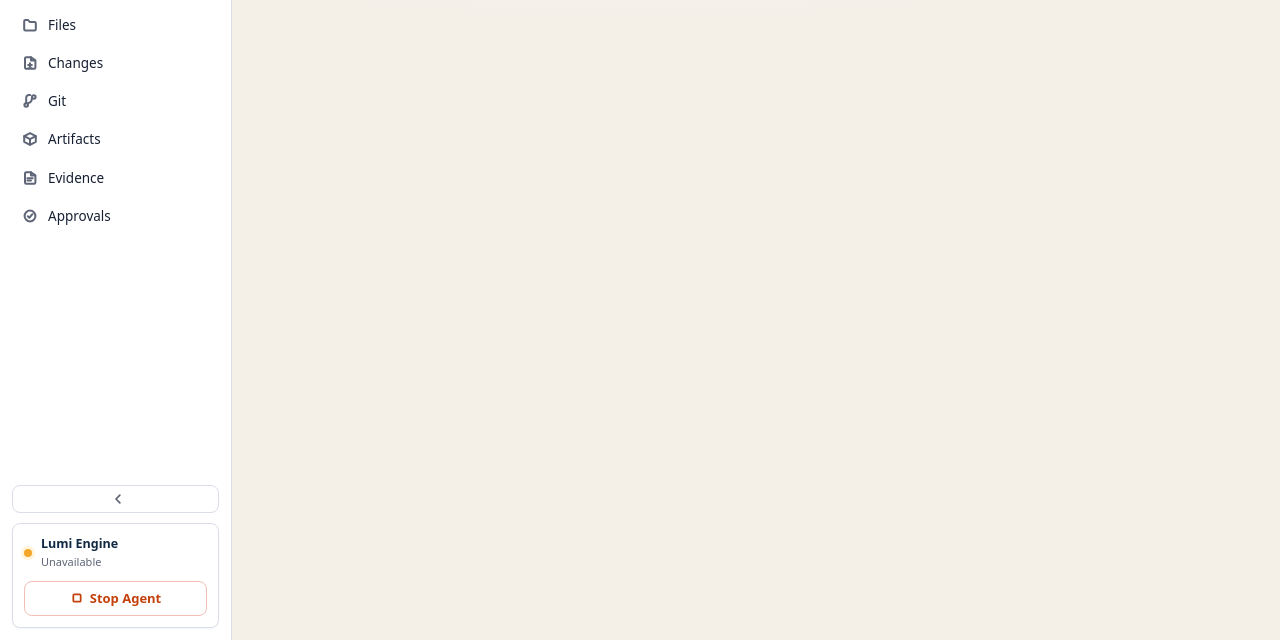
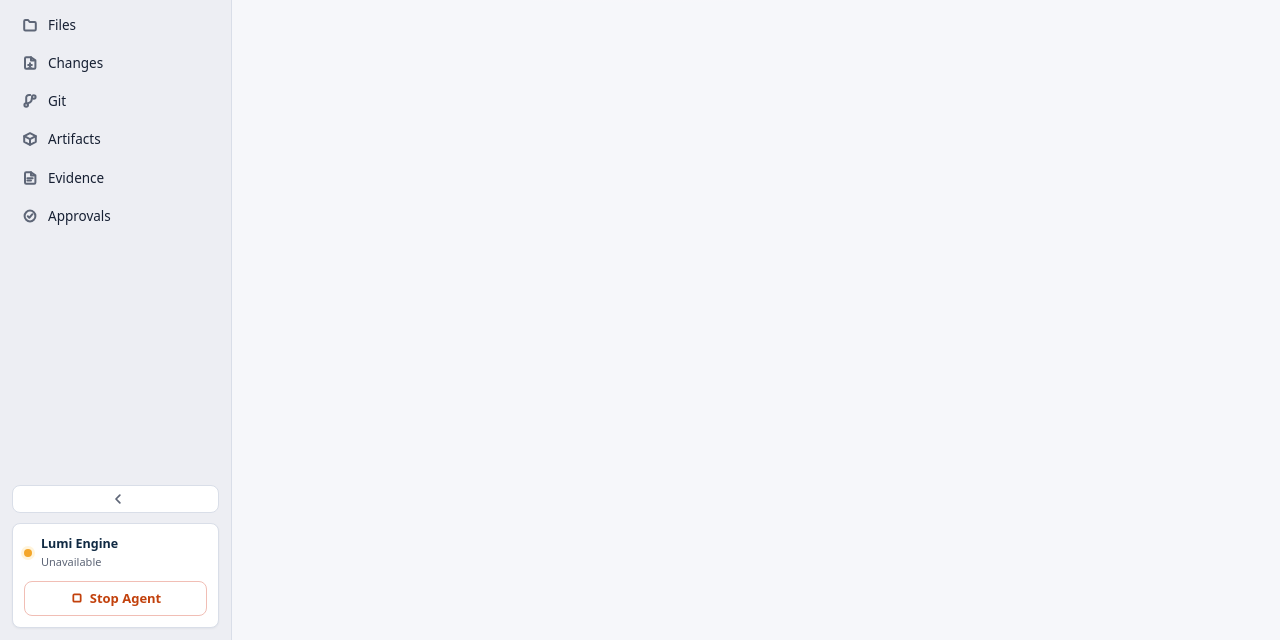
Before and after one commit to RunLumi/lumi-agents, a React app in the folder apps/desktop/ui/: page / in a window 1280 px wide. Shown: the part 160-800 px from the top of the page. Built offline with nearby package versions, Linux system fonts and the light colour scheme.

Commit message:
design: track desktop backgrounds to the docs/screens mockups
Pixel-sampled the approved mockups and aligned every background
surface to them (user-approved divergence from DESIGN.md §19's warm
paper, noted in the token comments and the token test):

- canvas: #F4F0E8 (warm paper) → #F6F7FA cool near-white
  (mockups sample F5F6F8-FAFBFD)
- sidebar: new --color-sidebar #EDEEF3 (sampled), replacing the white
  surface so the rail reads as the screens do
- lumi-blue-soft: #E4F3FC (cyan cast) → #E5EDFB periwinkle
  (sampled active-pill E4EBFB-E5EEFF, hero E1EDFD)
- shadcn --background/--secondary follow the canvas token, so palette,
  ghost hover states and dialog scrims shift with it automatically

Verified against the mockups by re-sampling our rendered screenshot:
canvas #F5F6F9, sidebar #EAEBF1, pill #E2EAF9, cards #FFFFFF.
tokens.test.ts pins the new values (82/82 green).

```diff
--- a/apps/desktop/ui/src/styles/lumi.css
+++ b/apps/desktop/ui/src/styles/lumi.css
@@ -11,7 +11,7 @@
   --color-lumi-blue: #006093;
   --color-lumi-blue-hover: #004F80;
   --color-lumi-blue-active: #003E6A;
-  --color-lumi-blue-soft: #E4F3FC;
+  --color-lumi-blue-soft: #E5EDFB; /* sampled E4EBFB-E5EEFF (screens) */
 
   /* Text */
   --color-civic-navy: #102A43;
@@ -19,8 +19,12 @@
   --color-soft-slate: #5E6677;
 
   /* Surfaces */
-  --color-paper-white: #F4F0E8;
+  /* Canvas tracked to docs/screens mockups (sampled F5F6F8-FAFBFD):
+     cool near-white, deliberately diverging from DESIGN.md §19's warm
+     paper per the approved screen designs. */
+  --color-paper-white: #F6F7FA;
   --color-surface-white: #FFFFFF;
+  --color-sidebar: #EDEEF3; /* sampled from docs/screens */
   --color-archive-gray: #E7EAF0;
   --color-border-subtle: #E7EAF0;
   --color-border: #D9DEE8;
@@ -169,7 +173,7 @@ button, .card, .nav-btn, .tab, .recent-card, .action-card {
 /* ============ Sidebar — Sheet on Canvas ============ */
 .sidebar {
   width: 232px; flex: none;
-  background: var(--color-surface-white);
+  background: var(--color-sidebar);
   border-right: 1px solid var(--color-border);
   display: flex; flex-direction: column;
   padding: 14px 12px 12px; gap: 2px;
--- a/apps/desktop/ui/src/tests/tokens.test.ts
+++ b/apps/desktop/ui/src/tests/tokens.test.ts
@@ -1,5 +1,8 @@
 /* Token bridge integrity (DESIGN.md §19): the Tailwind theme file must
-   define the contract tokens and the liquid-glass family. */
+   define the contract tokens and the liquid-glass family.
+   Background values track the approved docs/screens mockups (cool
+   near-white canvas) — an intentional, commented divergence from
+   §19's warm paper hex. */
 import { readFileSync } from "node:fs";
 import { test } from "node:test";
 import assert from "node:assert/strict";
@@ -9,7 +12,8 @@ const css = readFileSync(new URL("../styles/lumi.css", import.meta.url), "utf8")
 const REQUIRED_TOKENS = [
   "--color-lumi-blue: #006093",
   "--color-civic-navy: #102A43",
-  "--color-paper-white: #F4F0E8",
+  "--color-paper-white: #F6F7FA",
+  "--color-sidebar: #EDEEF3",
   "--color-signal-amber",
   "--color-risk-red: #C2410C",
   "--color-success-green: #1F7A4D",
```
